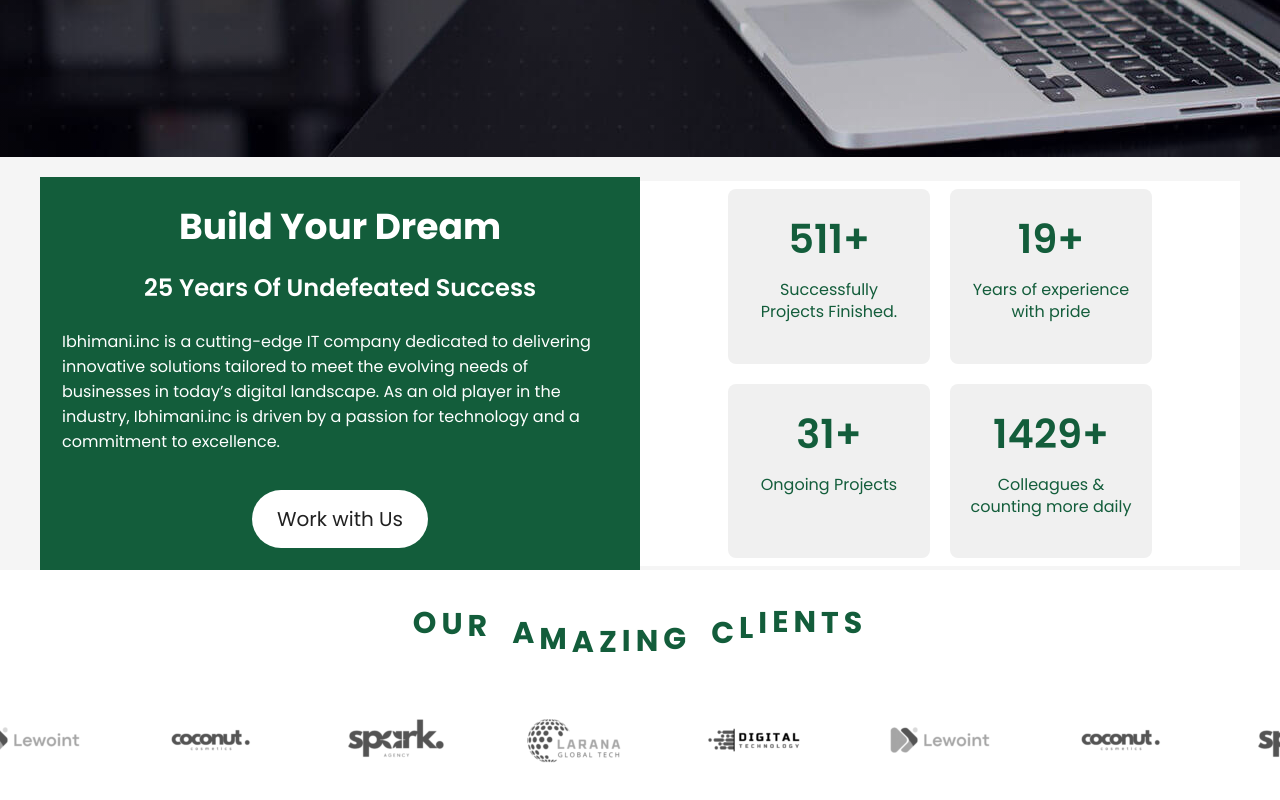
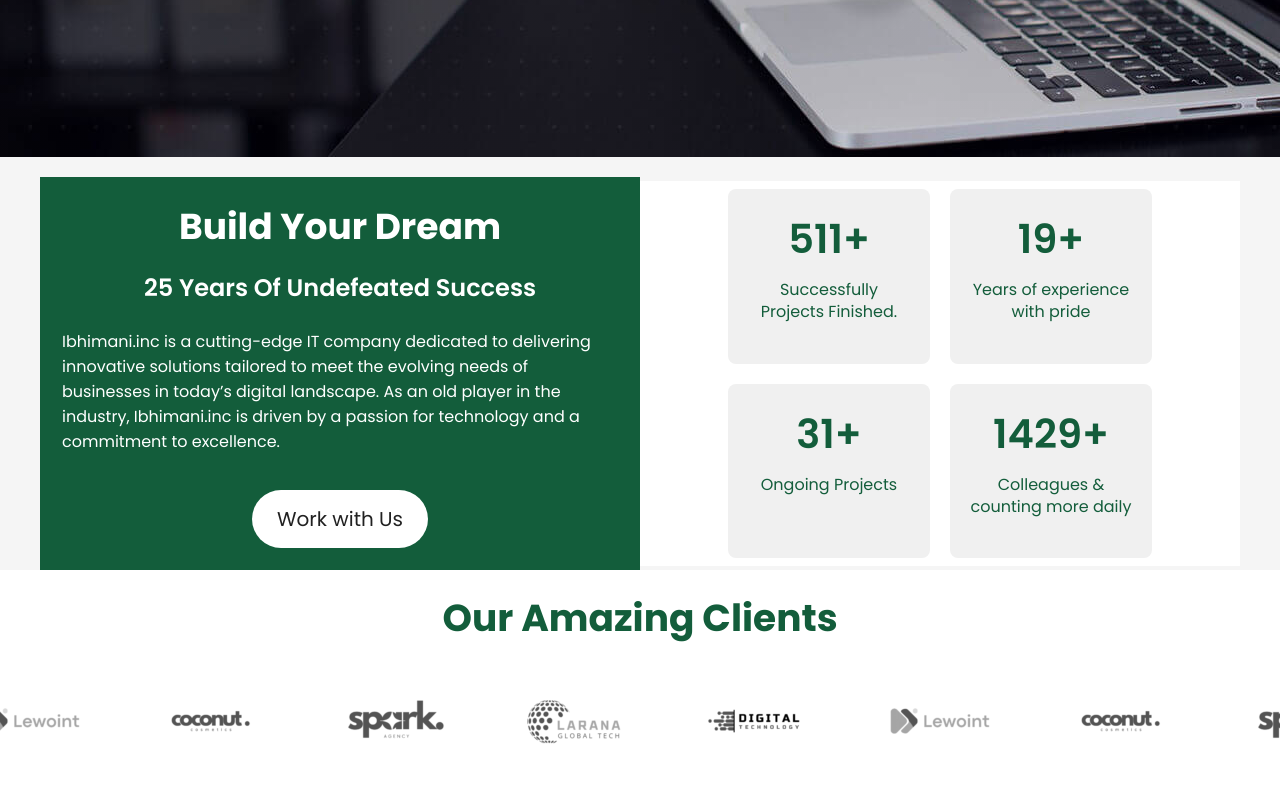
Before and after one commit to hardikbhimani1/Krinu-ibhimani-side, a React (Vite) app: page / in a window 1280 px wide. Shown: the part 643-1443 px from the top of the page. Built offline with nearby package versions, Linux system fonts and the light colour scheme.

Commit message:
change client title

```diff
--- a/src/Components/Clients/Client.css
+++ b/src/Components/Clients/Client.css
@@ -7,10 +7,12 @@
 
   .header {
     font-weight: bold;
+    font-size: 25px;
   }
 
   .header h2 {
-    color: black;
+    color: #135d3b;
+    padding-top: 20px;
   }
 
   .marquee {
@@ -19,7 +21,7 @@
   }
 
   .client-icon {
-    margin: 0 1rem; /* Adjust spacing as needed */
+    margin: 0 1rem;
     display: inline-block;
   }
 
--- a/src/Components/Clients/Client.jsx
+++ b/src/Components/Clients/Client.jsx
@@ -5,22 +5,14 @@ import client1 from "../../assets/Clients1.png";
 import client2 from "../../assets/Clients2.png";
 import client3 from "../../assets/Clients3.png";
 import client4 from "../../assets/Clients4.png";
-import Title from "../Title/Title";
 
 const clients = [client, client1, client2, client3, client4];
-const letters = [
-  "O", "U", "R",
-  " ",
-  "A", "M", "A", "Z", "I", "N", "G",
-  " ",
-  "C", "L", "I", "E", "N", "T", "S"
-];
 
 const Client = () => {
   return (
     <div className="clients-container">
       <div className="header">
-        <Title letters={letters}/>
+        <h2>Our Amazing Clients</h2>
       </div>
       <div className="marquee">
         {[...clients, ...clients, ...clients].map((src, index) => (
```
